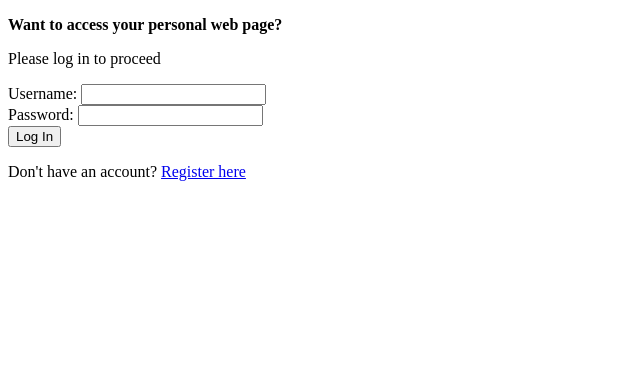
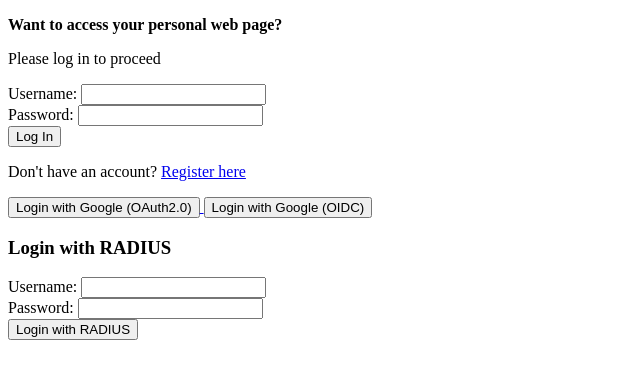
Before and after one commit to margalidacompany/express-secure-login-system-exercise, a website: page public/login.html in a window 1280 px wide. Shown: the whole page, without its empty margins (0-640 px from the left). Drawn offline with Linux system fonts and the light colour scheme.

Commit message:
Update login.html

```diff
--- a/public/login.html
+++ b/public/login.html
@@ -9,20 +9,50 @@
 <body>
     <p><strong>Want to access your personal web page?</strong></p>
     <p>Please log in to proceed</p>
-    <form action="/login" method="post">  <!-- when the formulary is submitted, it will be POSTed to /login-->
+
+    <!-- Login local -->
+    <form action="/login" method="post">
         <div>
             <label>Username:</label>
-            <input type="text" name="username" />  <!-- the name MUST match the one defined in the local 'username-password' strategy -->
+            <input type="text" name="username" />
         </div>
         <div>
             <label>Password:</label>
-            <input type="password" name="password" /> <!-- the name MUST match the one defined in the local 'username-password' strategy -->
+            <input type="password" name="password" />
         </div>
         <div>
             <input type="submit" value="Log In" />
         </div>
     </form>
+
     <p>Don't have an account? <a href="/register">Register here</a></p>
+
+    <!-- OAuth 2.0 -->
+    <a href="/auth/google">
+        <button>Login with Google (OAuth2.0)</button>
+    </a>
+
+    <!-- OIDC -->
+    <a href="/oidc/login">
+        <button>Login with Google (OIDC)</button>
+    </a>
+
+    <!-- RADIUS -->
+    <h3>Login with RADIUS</h3>
+    <form action="/login-radius" method="post">
+        <div>
+            <label>Username:</label>
+            <input type="text" name="username" />
+        </div>
+        <div>
+            <label>Password:</label>
+            <input type="password" name="password" />
+        </div>
+        <div>
+            <input type="submit" value="Login with RADIUS" />
+        </div>
+    </form>
+
 </body>
 
 </html>
```
